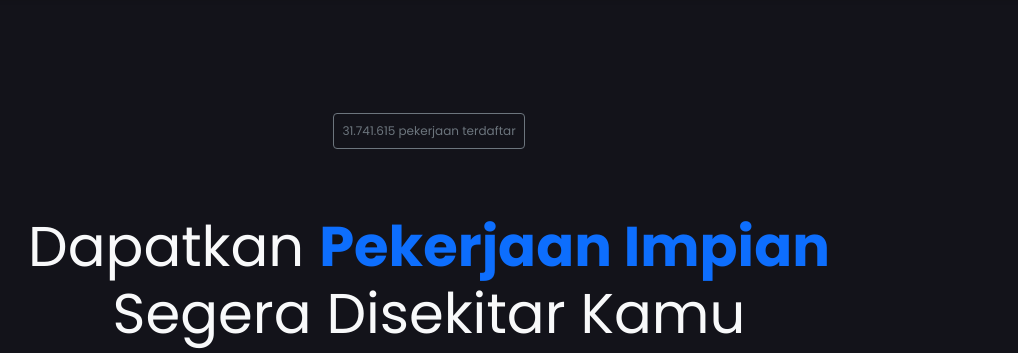
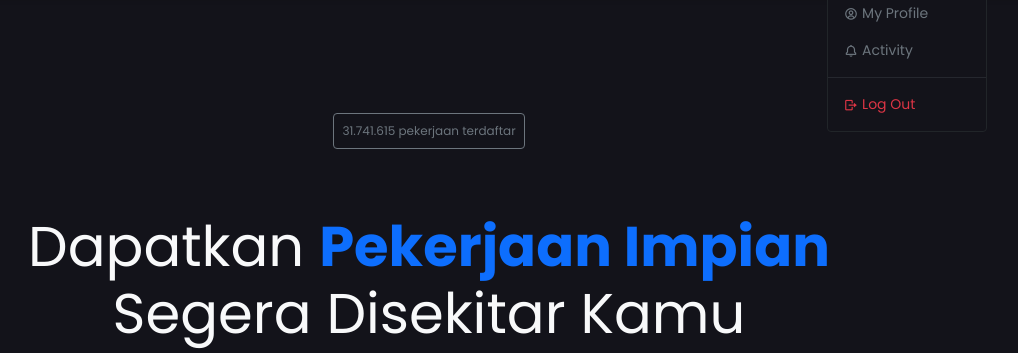
Before and after one commit to FachryAfrz/WP2-Jobtastic, a CodeIgniter app: page /WP2-Jobtastic/ in a window 1280 px wide, after a click on "Fachry Dwi Afriza". Shown: the top 353 px of the page, without its empty margins (211-1229 px from the left). Run offline with CodeIgniter, Linux system fonts and the light colour scheme.

Commit message:
fixed styles

```diff
--- a/application/config/config.php
+++ b/application/config/config.php
@@ -23,7 +23,7 @@ defined('BASEPATH') or exit('No direct script access allowed');
 | a PHP script and you can easily do that on your own.
 |
 */
-$config['base_url'] = 'http://localhost/jobtastic/';
+$config['base_url'] = 'http://localhost/WP2-Jobtastic/';
 
 /*
 |--------------------------------------------------------------------------
--- a/application/views/introduction/index.php
+++ b/application/views/introduction/index.php
@@ -2,7 +2,7 @@
   <nav class="autohide navbar navbar-expand-lg navbar-dark fixed-top shadow-sm rounded-bottom" style="transition: top 0.3s; background-color: #13131a">
     <div class="container-xl container-fluid">
       <!-- Navbar Brand -->
-      <a class="navbar-brand fw-bold text-primary" href="#">Jobtastic</a>
+      <a class="navbar-brand fw-bold text-primary" href="<?= base_url(); ?>">Jobtastic</a>
 
       <!-- Navbar Responsive Button -->
       <button class="navbar-toggler border-0" type="button" data-bs-toggle="collapse" data-bs-target="#navbarSupportedContent" aria-controls="navbarSupportedContent" aria-expanded="false" aria-label="Toggle navigation">
@@ -15,10 +15,10 @@
         <!-- Navbar Links -->
         <ul class="navbar-nav me-auto mb-2 mb-lg-0 ms-lg-5 d-flex gap-2">
           <li class="nav-item">
-            <a class="nav-link fs-sm d-flex gap-1 align-items-center py-md-3 justify-content-center" aria-current="page" href="#"><i class="bx bx-home-alt"></i> Home</a>
+            <a class="nav-link fs-sm d-flex gap-1 align-items-center py-md-3 justify-content-center" aria-current="page" href="#!"><i class="bx bx-home-alt"></i> Home</a>
           </li>
           <li class="nav-item">
-            <a class="nav-link fs-sm d-flex gap-1 align-items-center py-md-3 justify-content-center" href="#"><i class="bx bx-briefcase"></i> Cari Pekerjaan</a>
+            <a class="nav-link fs-sm d-flex gap-1 align-items-center py-md-3 justify-content-center" href="#!"><i class="bx bx-briefcase"></i> Cari Pekerjaan</a>
           </li>
         </ul>
 
@@ -28,28 +28,28 @@
         <!-- Navbar Account -->
         <ul class="navbar-nav d-flex gap-3">
           <li class="nav-item">
-            <a class="nav-link d-flex align-items-center gap-1 justify-content-center fs-sm" href="#"><i class="bx bx-log-in"></i> Masuk</a>
+            <a class="nav-link d-flex align-items-center gap-1 justify-content-center fs-sm" href="#!"><i class="bx bx-log-in"></i> Masuk</a>
           </li>
           <li class="nav-item">
-            <a class="nav-link btn btn-primary text-white d-flex align-items-center gap-1 justify-content-center fs-sm" href="#"><i class="bx bx-user-circle"></i> Daftar Sekarang</a>
+            <a class="nav-link btn btn-primary text-white d-flex align-items-center gap-1 justify-content-center fs-sm" href="#!"><i class="bx bx-user-circle"></i> Daftar Sekarang</a>
           </li>
           <li class="nav-item dropdown">
-            <a class="nav-link d-flex align-items-center gap-1 justify-content-center fs-sm p-1" href="#" id="navbarDropdown" role="button" data-bs-toggle="dropdown" aria-expanded="false">
-              <img src="../../../../Photos and Videos/Photos/2021/7.1_Side.jpg" alt="" class="img-thumbnail rounded p-0 bg-dark border-dark" width="30" style="height: 30px" />
-              Nama Akun
+            <a class="nav-link d-flex align-items-center gap-1 justify-content-center fs-sm p-1" id="navbarDropdown" role="button" data-bs-toggle="dropdown" aria-expanded="false">
+              <img src="<?= base_url('assets/img/person/person-special.jpg'); ?>" alt="" class="img-thumbnail rounded p-0 bg-dark border-dark" width="30" style="height: 30px" />
+              Fachry Dwi Afriza
             </a>
             <ul class="dropdown-menu border-dark" aria-labelledby="navbarDropdown" style="background-color: #13131a">
               <li>
-                <a class="dropdown-item d-flex align-items-center gap-1 fs-sm py-2" href="#"><i class="bx bx-user-circle"></i> My Profile</a>
+                <a class="dropdown-item d-flex align-items-center gap-1 text-secondary fs-sm py-2" href="#!"><i class="bx bx-user-circle"></i> My Profile</a>
               </li>
               <li>
-                <a class="dropdown-item d-flex align-items-center gap-1 text-secondary fs-sm py-2" href="#"><i class="bx bx-bell"></i> Activity</a>
+                <a class="dropdown-item d-flex align-items-center gap-1 text-secondary fs-sm py-2" href="#!"><i class="bx bx-bell"></i> Activity</a>
               </li>
               <li>
                 <hr class="dropdown-divider bg-secondary" />
               </li>
               <li>
-                <a class="dropdown-item d-flex align-items-center gap-1 text-danger fs-sm py-2" href="#"><i class="bx bx-log-out bx-rotate-180"></i> Log Out</a>
+                <a class="dropdown-item d-flex align-items-center gap-1 text-danger fs-sm py-2" href="#!"><i class="bx bx-log-out bx-rotate-180"></i> Log Out</a>
               </li>
             </ul>
           </li>
@@ -118,7 +118,7 @@
 
       <!-- Categories Grid -->
       <div class="grid-custom container-fluid">
-        <a href="#" class="nav-link text-light kategori p-3 rounded-3 g-col-3" data-aos="fade-down" data-aos-duration="1000" data-aos-delay="0" data-aos-once="true">
+        <a href="#!" class="nav-link text-light kategori p-3 rounded-3 g-col-3" data-aos="fade-down" data-aos-duration="1000" data-aos-delay="0" data-aos-once="true">
           <ion-icon name="color-fill-outline"></ion-icon>
           <div class="d-flex justify-content-between flex-column gap-3">
             <p class="mb-0" style="font-weight: 500">
@@ -128,7 +128,7 @@
             <p class="fs-xs mb-0 text-secondary"><?= rand(100, 999) ?> Pekerjaan Tersedia</p>
           </div>
         </a>
-        <a href="#" class="nav-link text-light kategori p-3 rounded-3 g-col-3" data-aos="fade-down" data-aos-duration="1000" data-aos-delay="0" data-aos-once="true">
+        <a href="#!" class="nav-link text-light kategori p-3 rounded-3 g-col-3" data-aos="fade-down" data-aos-duration="1000" data-aos-delay="0" data-aos-once="true">
           <ion-icon name="megaphone-outline"></ion-icon>
           <div class="d-flex justify-content-between flex-column gap-3">
             <p class="mb-0" style="font-weight: 500">
@@ -138,7 +138,7 @@
             <p class="fs-xs mb-0 text-secondary"><?= rand(100, 999) ?> Pekerjaan Tersedia</p>
           </div>
         </a>
-        <a href="#" class="nav-link text-light kategori p-3 rounded-3 g-col-3" data-aos="fade-down" data-aos-duration="1000" data-aos-delay="0" data-aos-once="true">
+        <a href="#!" class="nav-link text-light kategori p-3 rounded-3 g-col-3" data-aos="fade-down" data-aos-duration="1000" data-aos-delay="0" data-aos-once="true">
           <ion-icon name="car-sport-outline"></ion-icon>
           <div class="d-flex justify-content-between flex-column gap-3">
             <p class="mb-0" style="font-weight: 500">
@@ -148,7 +148,7 @@
             <p class="fs-xs mb-0 text-secondary"><?= rand(100, 999) ?> Pekerjaan Tersedia</p>
           </div>
         </a>
-        <a href="#" class="nav-link text-light kategori p-3 rounded-3 g-col-3" data-aos="fade-down" data-aos-duration="1000" data-aos-delay="0" data-aos-once="true">
+        <a href="#!" class="nav-link text-light kategori p-3 rounded-3 g-col-3" data-aos="fade-down" data-aos-duration="1000" data-aos-delay="0" data-aos-once="true">
           <ion-icon name="cash-outline"></ion-icon>
           <div class="d-flex justify-content-between flex-column gap-3">
             <p class="mb-0" style="font-weight: 500">
@@ -158,7 +158,7 @@
             <p class="fs-xs mb-0 text-secondary"><?= rand(100, 999) ?> Pekerjaan Tersedia</p>
           </div>
         </a>
-        <a href="#" class="nav-link text-light kategori p-3 rounded-3 g-col-3" data-aos="fade-down" data-aos-duration="1000" data-aos-delay="0" data-aos-once="true">
+        <a href="#!" class="nav-link text-light kategori p-3 rounded-3 g-col-3" data-aos="fade-down" data-aos-duration="1000" data-aos-delay="0" data-aos-once="true">
           <ion-icon name="cart-outline"></ion-icon>
           <div class="d-flex justify-content-between flex-column gap-3">
             <p class="mb-0" style="font-weight: 500">
@@ -168,7 +168,7 @@
             <p class="fs-xs mb-0 text-secondary"><?= rand(100, 999) ?> Pekerjaan Tersedia</p>
           </div>
         </a>
-        <a href="#" class="nav-link text-light kategori p-3 rounded-3 g-col-3" data-aos="fade-down" data-aos-duration="1000" data-aos-delay="0" data-aos-once="true">
+        <a href="#!" class="nav-link text-light kategori p-3 rounded-3 g-col-3" data-aos="fade-down" data-aos-duration="1000" data-aos-delay="0" data-aos-once="true">
           <ion-icon name="business-outline"></ion-icon>
           <div class="d-flex justify-content-between flex-column gap-3">
             <p class="mb-0" style="font-weight: 500">
@@ -178,7 +178,7 @@
             <p class="fs-xs mb-0 text-secondary"><?= rand(100, 999) ?> Pekerjaan Tersedia</p>
           </div>
         </a>
-        <a href="#" class="nav-link text-light kategori p-3 rounded-3 g-col-3" data-aos="fade-down" data-aos-duration="1000" data-aos-delay="0" data-aos-once="true">
+        <a href="#!" class="nav-link text-light kategori p-3 rounded-3 g-col-3" data-aos="fade-down" data-aos-duration="1000" data-aos-delay="0" data-aos-once="true">
           <ion-icon name="headset-outline"></ion-icon>
           <div class="d-flex justify-content-between flex-column gap-3">
             <p class="mb-0" style="font-weight: 500">
@@ -188,7 +188,7 @@
             <p class="fs-xs mb-0 text-secondary"><?= rand(100, 999) ?> Pekerjaan Tersedia</p>
           </div>
         </a>
-        <a href="#" class="nav-link text-light kategori p-3 rounded-3 g-col-3" data-aos="fade-down" data-aos-duration="1000" data-aos-delay="0" data-aos-once="true">
+        <a href="#!" class="nav-link text-light kategori p-3 rounded-3 g-col-3" data-aos="fade-down" data-aos-duration="1000" data-aos-delay="0" data-aos-once="true">
           <ion-icon name="folder-open-outline"></ion-icon>
           <div class="d-flex justify-content-between flex-column gap-3">
             <p class="mb-0" style="font-weight: 500">
@@ -541,7 +541,7 @@
           <img src="https://randomuser.me/api/portraits/women/64.jpg" class="d-block w-100 rounded-circle" alt="User" />
         </button>
         <button type="button" data-bs-target="#carouselExampleCaptions" data-bs-slide-to="2" class="carouselButton active" aria-current="true" aria-label="Slide 3" style="background-color: unset" data-aos="fade-down" data-aos-duration="1000" data-aos-delay="0" data-aos-once="true">
-          <img src="./assets/img/person/person-special.jpg" class="d-block w-100 rounded-circle" alt="User" />
+          <img src="<?= base_url('assets/img/person/person-special.jpg'); ?>" class="d-block w-100 rounded-circle" alt="User" />
         </button>
         <button type="button" data-bs-target="#carouselExampleCaptions" data-bs-slide-to="3" class="carouselButton" aria-current="true" aria-label="Slide 4" style="background-color: unset" data-aos="fade-down" data-aos-duration="1000" data-aos-delay="200" data-aos-once="true">
           <img src="https://randomuser.me/api/portraits/men/78.jpg" class="d-block w-100 rounded-circle" alt="User" />
@@ -753,23 +753,23 @@
           <span class="fw-bold text-primary">Jobtastic</span>
         </p>
         <div class="d-flex flex-column footer-links">
-          <a href="#" class="py-3 ps-0 fs-sm" data-aos="fade-down" data-aos-duration="1000" data-aos-delay="0" data-aos-once="true"><i class="bx bx-group"></i> Tentang Kami</a>
-          <a href="#" class="py-3 ps-0 fs-sm" data-aos="fade-down" data-aos-duration="1000" data-aos-delay="0" data-aos-once="true"><i class="bx bx-shape-polygon"></i> Hubungan Partner</a>
-          <a href="#" class="py-3 ps-0 fs-sm" data-aos="fade-down" data-aos-duration="1000" data-aos-delay="0" data-aos-once="true"><i class="bx bxl-sketch"></i> Blog</a>
-          <a href="#" class="py-3 ps-0 fs-sm" data-aos="fade-down" data-aos-duration="1000" data-aos-delay="0" data-aos-once="true"><i class="bx bx-phone"></i> Kontak Kami</a>
+          <a href="#!" class="py-3 ps-0 fs-sm" data-aos="fade-down" data-aos-duration="1000" data-aos-delay="0" data-aos-once="true"><i class="bx bx-group"></i> Tentang Kami</a>
+          <a href="#!" class="py-3 ps-0 fs-sm" data-aos="fade-down" data-aos-duration="1000" data-aos-delay="0" data-aos-once="true"><i class="bx bx-shape-polygon"></i> Hubungan Partner</a>
+          <a href="#!" class="py-3 ps-0 fs-sm" data-aos="fade-down" data-aos-duration="1000" data-aos-delay="0" data-aos-once="true"><i class="bx bxl-sketch"></i> Blog</a>
+          <a href="#!" class="py-3 ps-0 fs-sm" data-aos="fade-down" data-aos-duration="1000" data-aos-delay="0" data-aos-once="true"><i class="bx bx-phone"></i> Kontak Kami</a>
         </div>
         <div class="d-flex flex-column footer-links">
-          <a href="#" class="py-3 ps-0 fs-sm" data-aos="fade-down" data-aos-duration="1000" data-aos-delay="0" data-aos-once="true"><i class="bx bx-briefcase-alt"></i> Karir</a>
-          <a href="#" class="py-3 ps-0 fs-sm" data-aos="fade-down" data-aos-duration="1000" data-aos-delay="0" data-aos-once="true"><i class="bx bx-briefcase"></i> Lowongan Pekerjaan</a>
-          <a href="#" class="py-3 ps-0 fs-sm" data-aos="fade-down" data-aos-duration="1000" data-aos-delay="0" data-aos-once="true"><i class="bx bx-briefcase-alt-2"></i> Referal Lowongan
+          <a href="#!" class="py-3 ps-0 fs-sm" data-aos="fade-down" data-aos-duration="1000" data-aos-delay="0" data-aos-once="true"><i class="bx bx-briefcase-alt"></i> Karir</a>
+          <a href="#!" class="py-3 ps-0 fs-sm" data-aos="fade-down" data-aos-duration="1000" data-aos-delay="0" data-aos-once="true"><i class="bx bx-briefcase"></i> Lowongan Pekerjaan</a>
+          <a href="#!" class="py-3 ps-0 fs-sm" data-aos="fade-down" data-aos-duration="1000" data-aos-delay="0" data-aos-once="true"><i class="bx bx-briefcase-alt-2"></i> Referal Lowongan
             Pekerjaan</a>
-          <a href="#" class="py-3 ps-0 fs-sm" data-aos="fade-down" data-aos-duration="1000" data-aos-delay="0" data-aos-once="true"><i class="bx bx-help-circle"></i> Bantuan</a>
+          <a href="#!" class="py-3 ps-0 fs-sm" data-aos="fade-down" data-aos-duration="1000" data-aos-delay="0" data-aos-once="true"><i class="bx bx-help-circle"></i> Bantuan</a>
         </div>
         <div class="d-flex flex-column footer-links">
-          <a href="#" class="py-3 ps-0 fs-sm" data-aos="fade-down" data-aos-duration="1000" data-aos-delay="0" data-aos-once="true"><i class="bx bx-share-alt"></i> Afiliasi</a>
-          <a href="#" class="py-3 ps-0 fs-sm" data-aos="fade-down" data-aos-duration="1000" data-aos-delay="0" data-aos-once="true"><i class="bx bx-shield-quarter"></i> Syarat dan Ketentuan</a>
-          <a href="#" class="py-3 ps-0 fs-sm" data-aos="fade-down" data-aos-duration="1000" data-aos-delay="0" data-aos-once="true"><i class="bx bx-headphone"></i> Layanan Kebijakan Pribadi</a>
-          <a href="#" class="py-3 ps-0 fs-sm" data-aos="fade-down" data-aos-duration="1000" data-aos-delay="0" data-aos-once="true"><i class="bx bx-coffee-togo"></i> Kirim Saran dan Masukan</a>
+          <a href="#!" class="py-3 ps-0 fs-sm" data-aos="fade-down" data-aos-duration="1000" data-aos-delay="0" data-aos-once="true"><i class="bx bx-share-alt"></i> Afiliasi</a>
+          <a href="#!" class="py-3 ps-0 fs-sm" data-aos="fade-down" data-aos-duration="1000" data-aos-delay="0" data-aos-once="true"><i class="bx bx-shield-quarter"></i> Syarat dan Ketentuan</a>
+          <a href="#!" class="py-3 ps-0 fs-sm" data-aos="fade-down" data-aos-duration="1000" data-aos-delay="0" data-aos-once="true"><i class="bx bx-headphone"></i> Layanan Kebijakan Pribadi</a>
+          <a href="#!" class="py-3 ps-0 fs-sm" data-aos="fade-down" data-aos-duration="1000" data-aos-delay="0" data-aos-once="true"><i class="bx bx-coffee-togo"></i> Kirim Saran dan Masukan</a>
         </div>
       </div>
 
@@ -778,42 +778,9 @@
 
       <!-- Copyright -->
       <p class="text-center" data-aos="fade-down" data-aos-duration="1000" data-aos-delay="0" data-aos-once="true">
-        <span class="fw-bold text-primary">Jobtastic</span> &copy; 2022
+        <span class="fw-bold text-primary">Jobtastic</span> &copy; 2021 - <?= date('Y'); ?>
         <br />Seluruh Hak Cipta
       </p>
     </div>
   </div>
   <!-- Footer End -->
-
-  <!-- ----------------------------- -->
-
-  <!-- Web by Fachry Dwi Afriza | all rights reserved -->
-
-  <!-- Script -->
-  <script src="https://cdn.jsdelivr.net/npm/bootstrap@5.1.3/dist/js/bootstrap.bundle.min.js" integrity="sha384-ka7Sk0Gln4gmtz2MlQnikT1wXgYsOg+OMhuP+IlRH9sENBO0LRn5q+8nbTov4+1p" crossorigin="anonymous"></script>
-  <script type="module" src="https://unpkg.com/ionicons@5.5.2/dist/ionicons/ionicons.esm.js"></script>
-  <script nomodule src="https://unpkg.com/ionicons@5.5.2/dist/ionicons/ionicons.js"></script>
-  <script src="https://unpkg.com/aos@next/dist/aos.js"></script>
-  <script>
-    AOS.init();
-  </script>
-
-  <!-- Navbar Autohide when scroll down and show when scroll up -->
-  <script>
-    document.addEventListener("DOMContentLoaded", function() {
-      var prevScrollpos = window.pageYOffset;
-      window.onscroll = function() {
-        var currentScrollPos = window.pageYOffset;
-        if (prevScrollpos > currentScrollPos) {
-          document.querySelector(".autohide").style.top = "0";
-        } else {
-          document.querySelector(".autohide").style.top = "-70px";
-        }
-        prevScrollpos = currentScrollPos;
-      };
-    });
-  </script>
-  <!-- Script End -->
-  </body>
-
-  </html>
--- a/application/views/templates/user/header.php
+++ b/application/views/templates/user/header.php
@@ -12,7 +12,7 @@
   <link href="https://unpkg.com/boxicons@2.1.2/css/boxicons.min.css" rel="stylesheet" />
 
   <link rel="stylesheet" href="https://unpkg.com/aos@next/dist/aos.css" />
-  <link rel="stylesheet" href="<?= base_url() ?>assets/css/styless.css " />
+  <link rel="stylesheet" href="<?= base_url() ?>assets/css/styles.css " />
   <title>Jobtastic - Cari Pekerjaan Impian Kamu Sekarang</title>
 </head>
 <!-- Jobtastic by Fachry Dwi Afriza | all rights reserved -->
```
Also changed, not shown: assets/css/styles.css (renamed from assets/css/styless.css).
